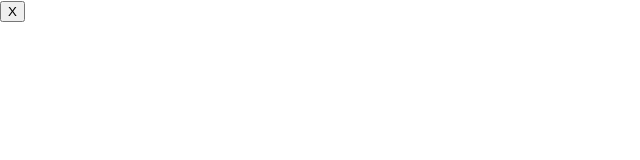
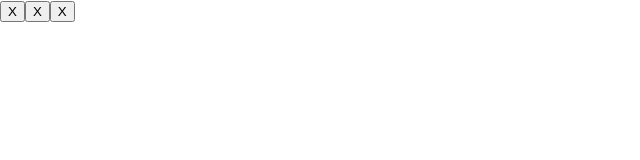
Before and after one commit to amanbarar/react-tutorial, a React (Create React App) app: page / in a window 1280 px wide. Shown: the top 160 px of the page, without its empty margins (0-640 px from the left). Built offline with nearby package versions, Linux system fonts and the light colour scheme.

Commit message:
add: tailwindcss

```diff
--- a/package.json
+++ b/package.json
@@ -34,5 +34,8 @@
       "last 1 firefox version",
       "last 1 safari version"
     ]
+  },
+  "devDependencies": {
+    "tailwindcss": "^3.2.7"
   }
 }
--- a/src/App.js
+++ b/src/App.js
@@ -3,5 +3,11 @@
 
 
 export default function MyApp(){
-  return <button className='square'>X</button>
+  return(
+    <>
+    <button className='square'>X</button>
+    <button className='square'>X</button>
+    <button className='square'>X</button>
+    </>
+  );
 }
```
Also changed, not shown: 1 other file (tests, documents, lock files or other folders).
